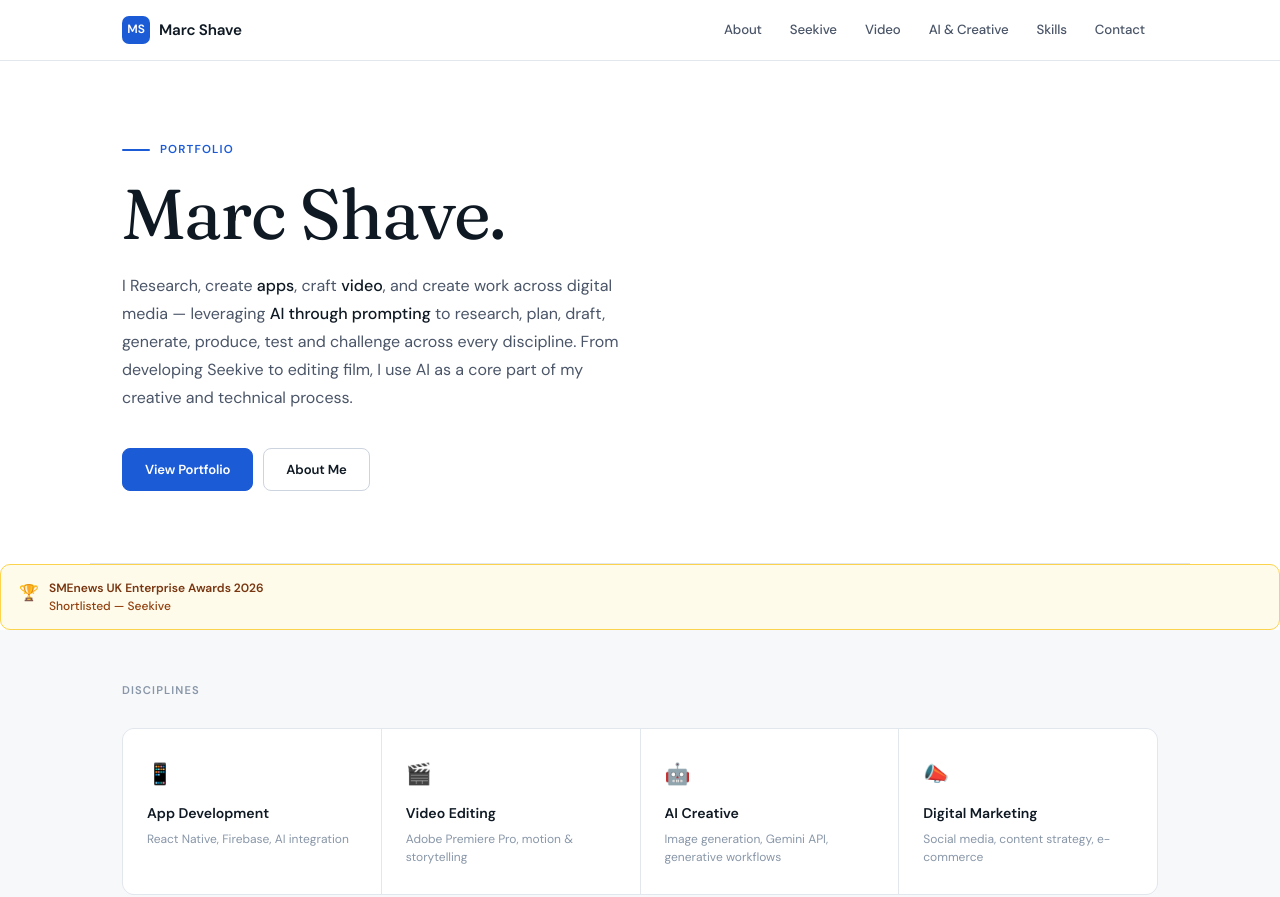
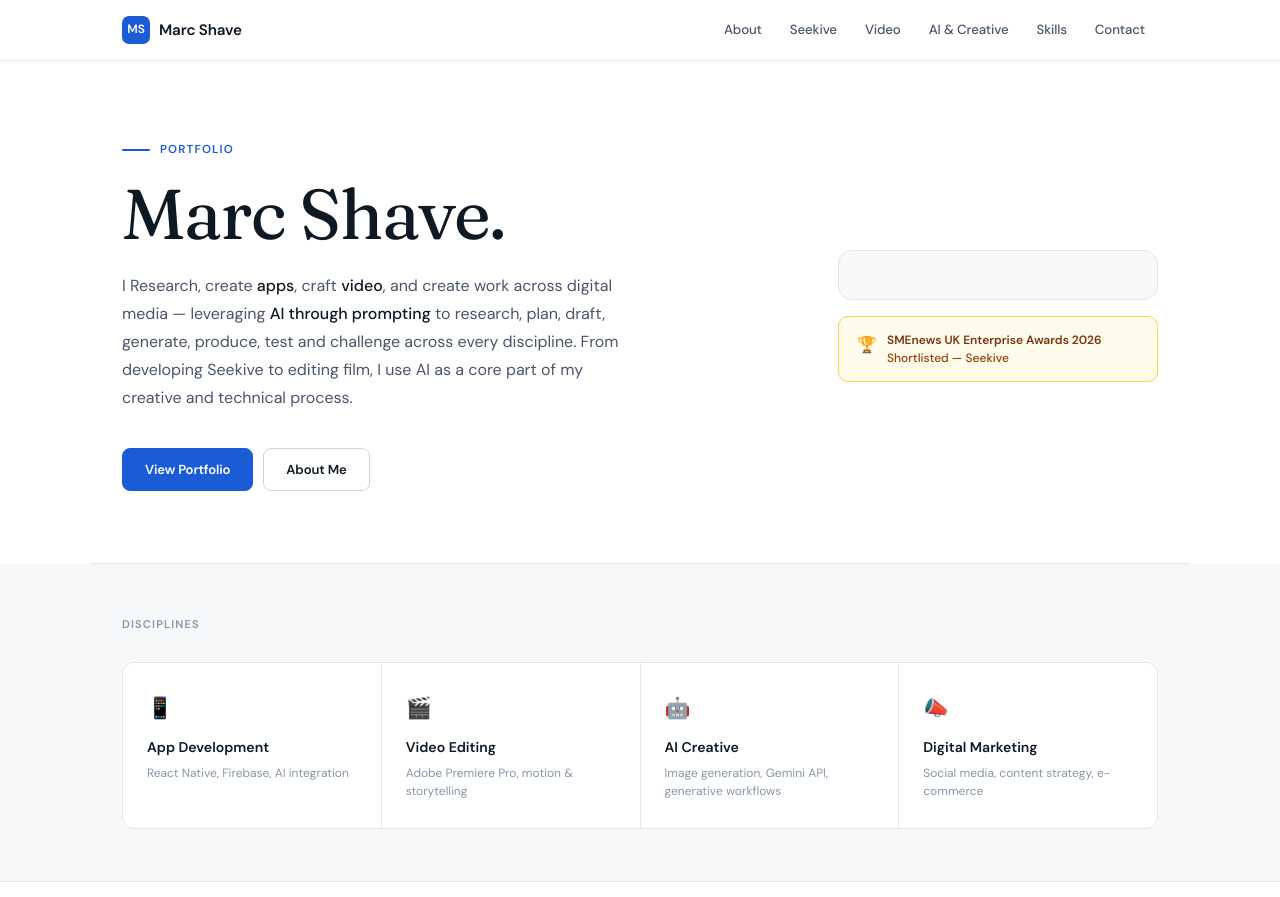
Before and after one commit to shavemarc-spec/shavemarc-spec.github.io, a plain HTML site: page index.html in a window 1280 px wide. Shown: the top 897 px of the page. Drawn offline with Linux system fonts and the light colour scheme.

Commit message:
Update index.html

```diff
--- a/index.html
+++ b/index.html
@@ -497,6 +497,8 @@ footer { border-top:1px solid var(--border); background:var(--white); }
       </div>
     </div>
 
+    <div class="hero-aside">
+      <div class="hero-status">
       </div>
       <div class="hero-award">
         <div class="award-icon">🏆</div>
```
